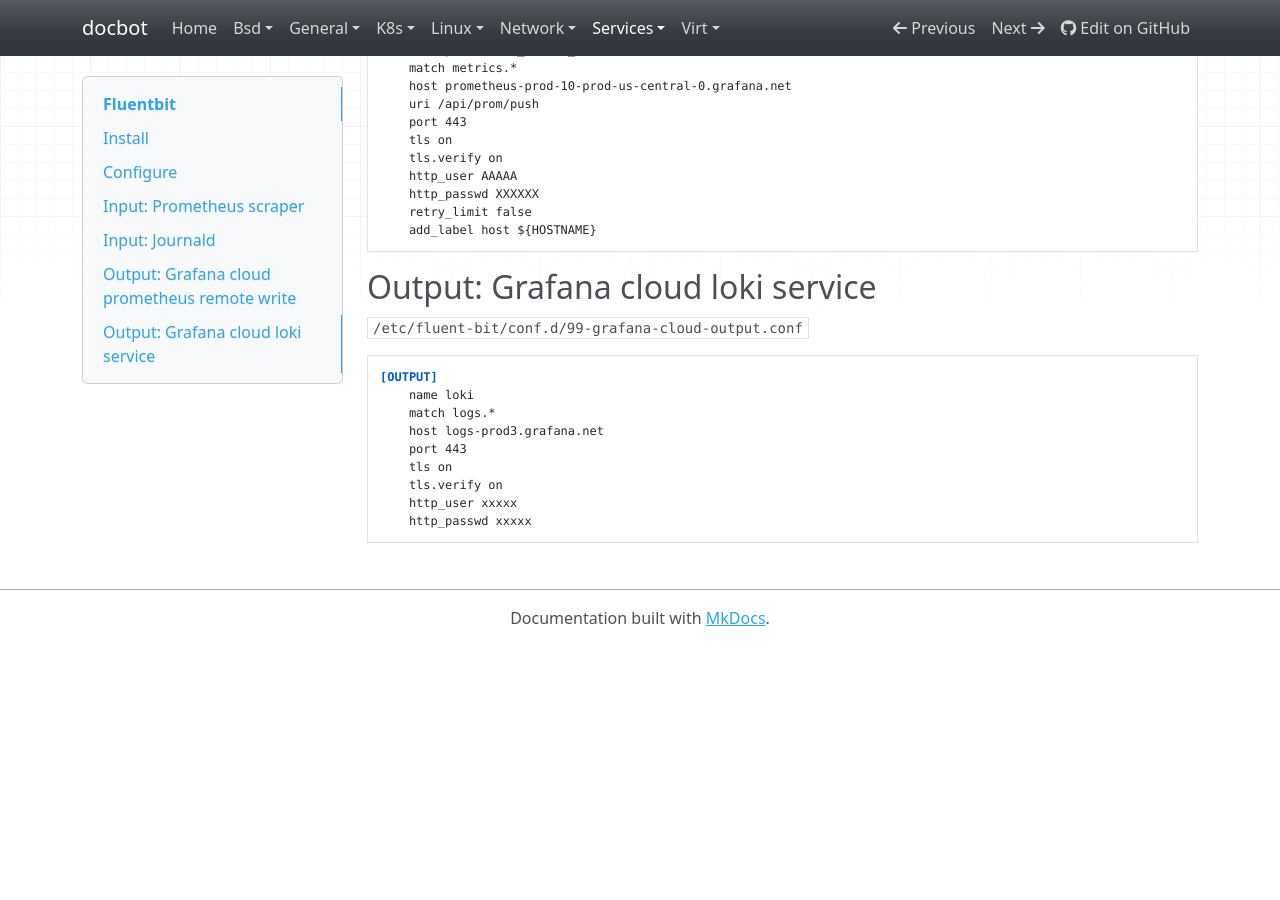
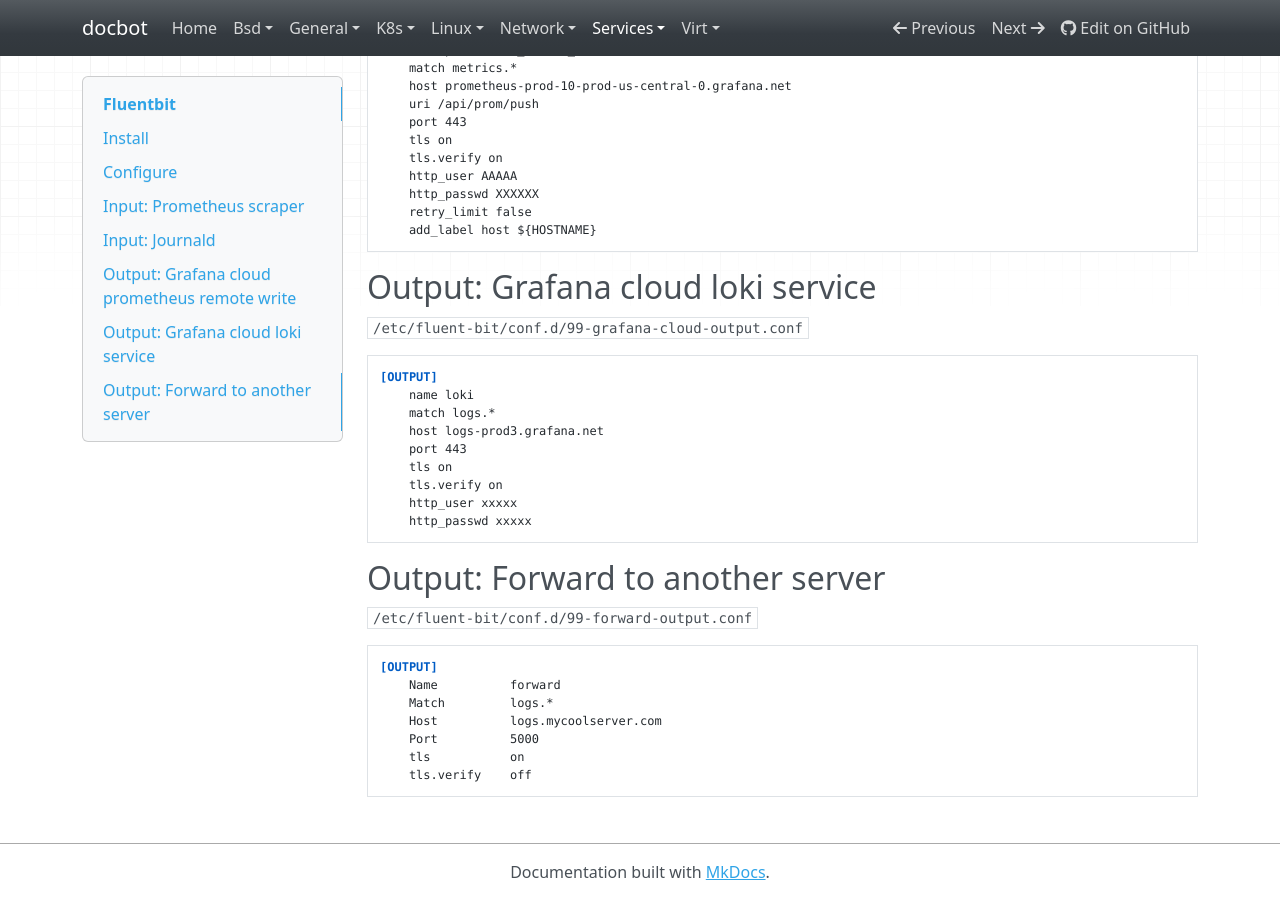
Before and after one commit to noahbailey/docbot, an MkDocs documentation site: the page built from docs/services/fluent-bit.md, in a window 1280 px wide and 900 px high, scrolled down 1628 px. Built offline with MkDocs 1.6.1, drawn with Linux system fonts in a browser that asks for light colours; nearby versions of some CDN libraries; before the commit the page ends 2274 px from its top, so only the background shows below that.

Commit message:
Fluentbit secure forward

````diff
--- a/docs/services/fluent-bit.md
+++ b/docs/services/fluent-bit.md
@@ -106,3 +106,17 @@ Scrapes the node exporter on http://localhost:9100/metrics
 	http_user xxxxx
 	http_passwd xxxxx
 ```
+
+## Output: Forward to another server
+
+`/etc/fluent-bit/conf.d/99-forward-output.conf`
+
+```ini
+[OUTPUT]
+    Name          forward
+    Match         logs.*
+    Host          logs.mycoolserver.com
+    Port          5000
+    tls           on
+    tls.verify    off
+```
````
